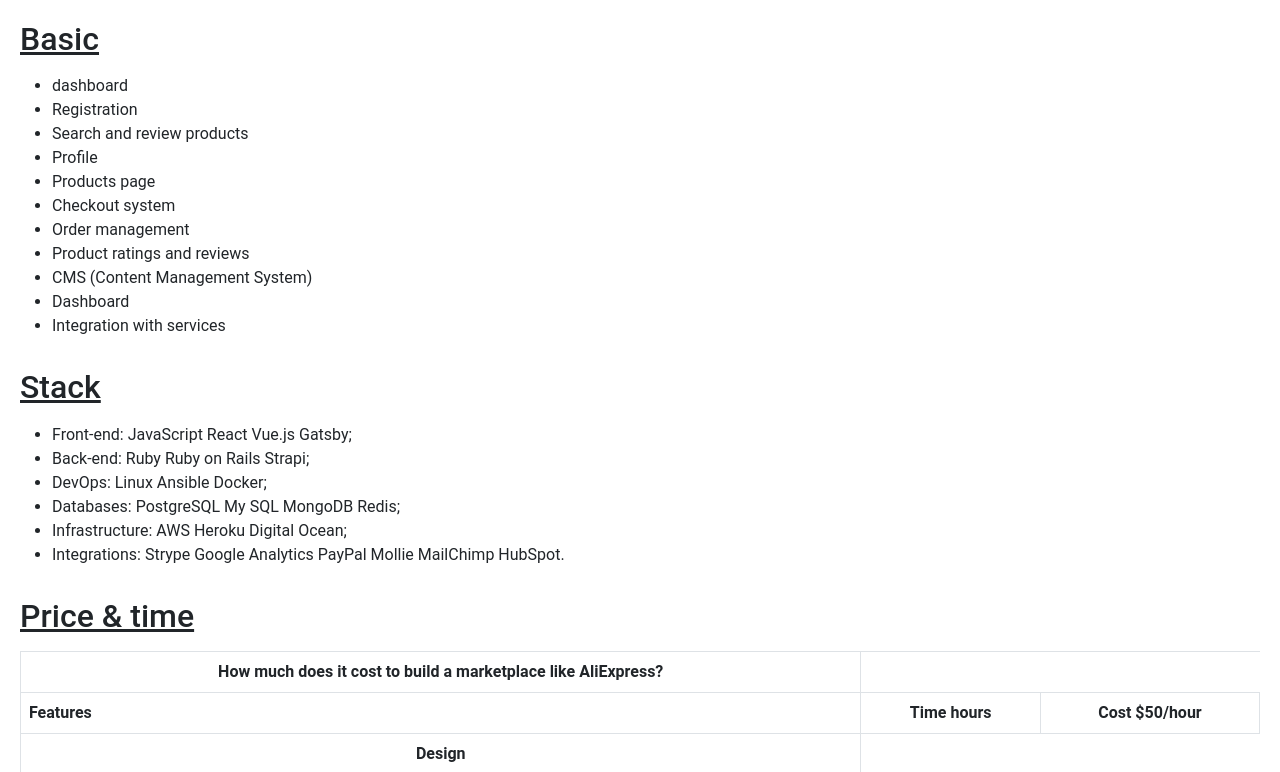
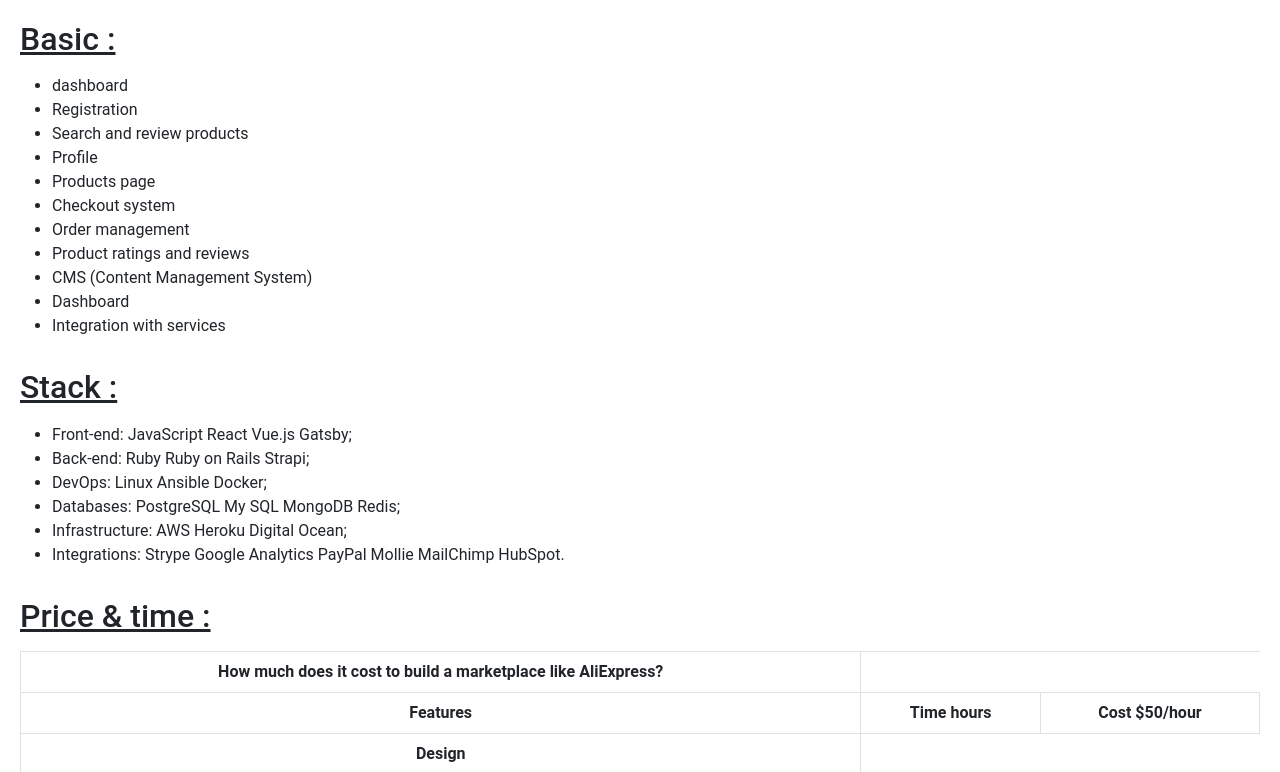
Before and after one commit to iliess-np/e-com-roadmap, a plain HTML site: page index.html in a window 1280 px wide. Shown: the top 772 px of the page. Drawn offline with nearby package versions, Linux system fonts and the light colour scheme.

Commit message:
fix titles

```diff
--- a/index.html
+++ b/index.html
@@ -14,7 +14,7 @@
 
 <body>
     <div id="basic">
-        <h2> Basic</h2>
+        <h2>Basic :</h2>
         <ul>
             <li>dashboard</li>
             <li>Registration</li>
@@ -32,7 +32,7 @@
 
 
     <div id="stack">
-        <h2>Stack</h2>
+        <h2>Stack :</h2>
         <ul>
             <li>Front-end: JavaScript React Vue.js Gatsby;</li>
             <li>Back-end: Ruby Ruby on Rails Strapi;</li>
@@ -44,14 +44,14 @@
     </div>
 
     <div id="cost-time">
-        <h2>Price & time</h2>
+        <h2>Price & time :</h2>
         <table class="table table-bordered table-hover">
             <tbody>
                 <tr class="table-header text-center ">
                     <td class="text-center"><b>How much does it cost to build a marketplace like AliExpress?</b></td>
                 </tr>
                 <tr class="width-33 sub-header">
-                    <td><b>Features</b></td>
+                    <td class="text-center"><b>Features</b></td>
                     <td style="text-align:center"><b>Time hours</b></td>
                     <td style="text-align:center"><b>Cost $50/hour</b></td>
                 </tr>
```
